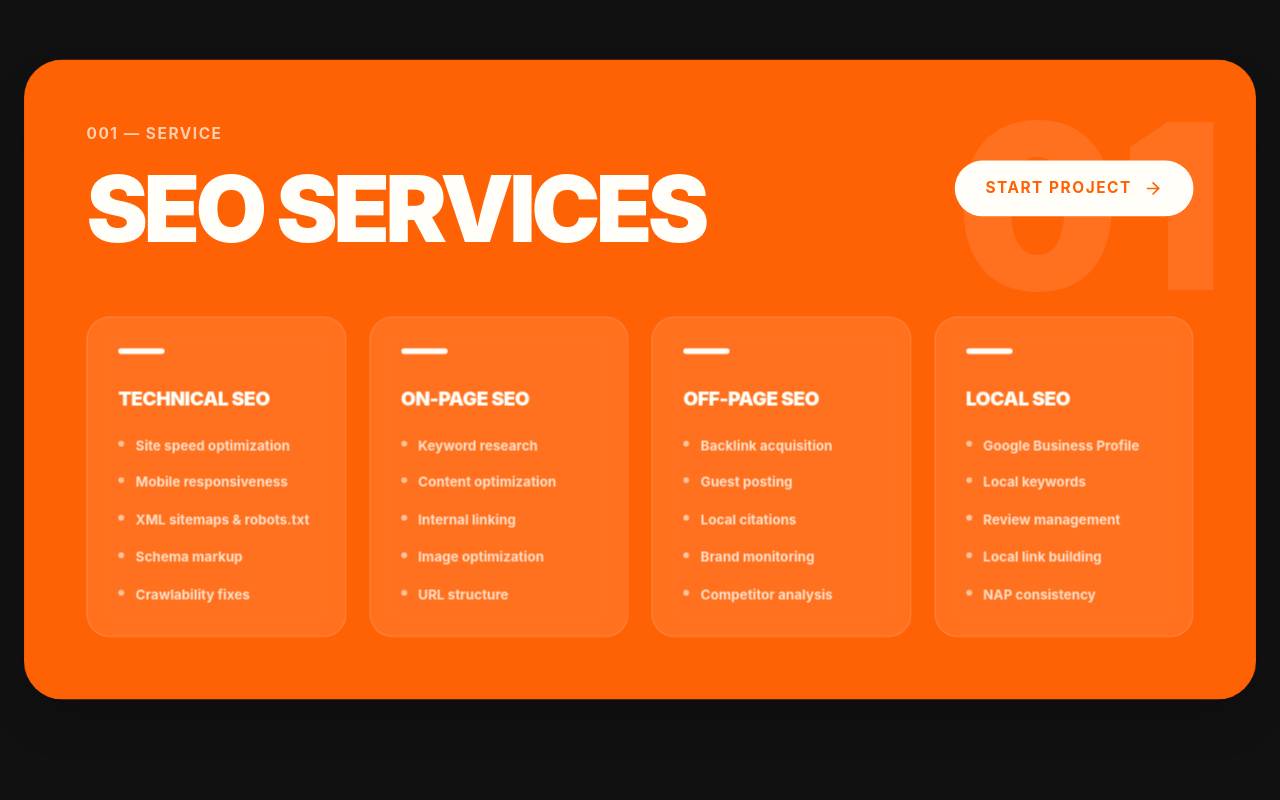
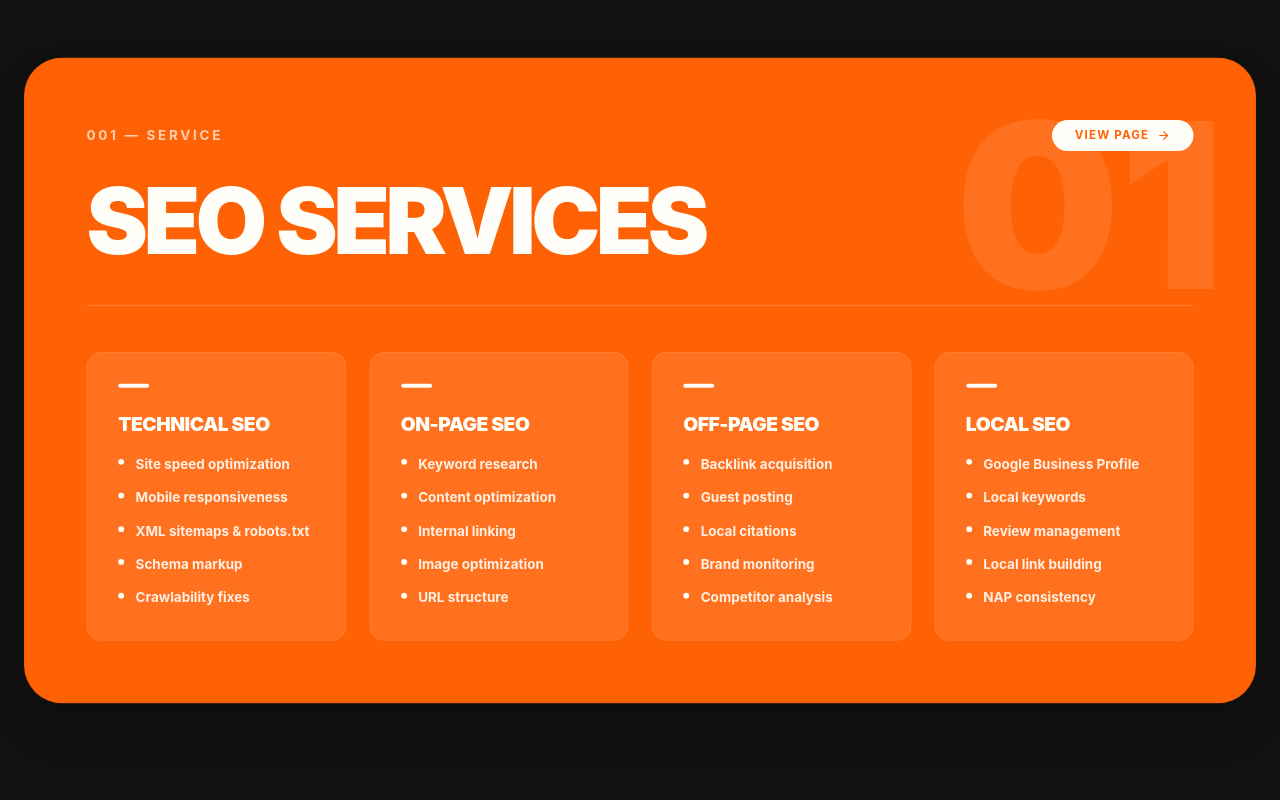
Before and after one commit to Ishaan-Gpt/eegnite-Final, a Next.js app: page / in a window 1280 px wide. Shown: the part 3980-4780 px from the top of the page. Built offline with nearby package versions, Linux system fonts and the light colour scheme; no server answers.

Commit message:
Refined Services UI to match screenshots exactly

```diff
--- a/src/components/Services.tsx
+++ b/src/components/Services.tsx
@@ -128,42 +128,50 @@ const ServiceCard = ({ service, index, total }: { service: typeof services[0], i
                 `}
             >
                 {/* Header Section */}
-                <div className="flex flex-col md:flex-row justify-between items-start md:items-center mb-16 relative z-10">
-                    <div>
-                        <div className="flex items-center gap-4 mb-4 opacity-70">
-                            <span className="font-bold tracking-widest uppercase">0{service.id} — Service</span>
+                <div className="flex flex-col mb-12 relative z-10 w-full">
+                    <div className="flex items-center justify-between w-full mb-6">
+                        <div className="flex items-center gap-4 opacity-70">
+                            <span className="font-bold tracking-[0.2em] uppercase text-sm">0{service.id} — Service</span>
                         </div>
-                        <h2 className="text-5xl lg:text-8xl font-black uppercase tracking-tighter leading-none">
-                            {service.title}
-                        </h2>
+                        {/* Desktop CTA */}
+                        <Link href={service.link} className={`hidden md:flex items-center gap-2 px-6 py-2 rounded-full font-bold uppercase text-xs tracking-widest transition-all hover:scale-105 ${isOrange ? 'bg-white text-[#FF6105]' : 'bg-[#FF6105] text-white'}`}>
+                            View Page <ArrowRight size={14} />
+                        </Link>
                     </div>
-                    <Link href={service.link} className={`hidden md:flex items-center gap-3 px-8 py-4 rounded-full font-bold uppercase tracking-widest transition-all hover:scale-105 ${isOrange ? 'bg-white text-[#FF6105]' : 'bg-[#FF6105] text-white'}`}>
-                        Start Project <ArrowRight size={20} />
-                    </Link>
+
+                    <h2 className="text-5xl lg:text-8xl font-black uppercase tracking-tighter leading-none mb-10">
+                        {service.title}
+                    </h2>
+
+                    {/* Separator Line */}
+                    <div className={`w-full h-px ${isOrange ? 'bg-white/20' : 'bg-black/10'}`} />
                 </div>
 
                 {/* Sub-Cards Grid */}
-                <div className="grid md:grid-cols-2 lg:grid-cols-4 gap-6 relative z-10">
+                <div className="grid md:grid-cols-2 lg:grid-cols-4 gap-6 relative z-10 h-full">
                     {service.subCards.map((card, i) => (
                         <div
                             key={i}
                             className={`
-                                rounded-3xl p-8 flex flex-col h-full
-                                ${isOrange ? 'bg-white/10 backdrop-blur-md border border-white/20' : 'bg-[#FAFAFA] border border-black/5'}
+                                rounded-2xl p-8 flex flex-col justify-start h-full
+                                ${isOrange
+                                    ? 'bg-white/10 border border-white/10'
+                                    : 'bg-white border border-black/[0.05] shadow-[0_10px_30px_rgba(0,0,0,0.03)]'
+                                }
                             `}
                         >
                             {/* Top Accent Line */}
-                            <div className={`w-12 h-1.5 rounded-full mb-8 ${isOrange ? 'bg-white' : 'bg-[#FF6105]'}`} />
+                            <div className={`w-8 h-1 rounded-full mb-6 ${isOrange ? 'bg-white' : 'bg-[#FF6105]'}`} />
 
-                            <h3 className={`text-xl font-black uppercase tracking-tight mb-6 ${isOrange ? 'text-white' : 'text-black'}`}>
+                            <h3 className={`text-xl font-black uppercase tracking-tight mb-4 ${isOrange ? 'text-white' : 'text-[#FF6105]'}`}>
                                 {card.title}
                             </h3>
 
-                            <ul className="space-y-4">
+                            <ul className="space-y-3">
                                 {card.items.map((item, idx) => (
                                     <li key={idx} className="flex items-start gap-3 text-sm font-bold">
-                                        <div className={`w-1.5 h-1.5 rounded-full mt-1.5 shrink-0 ${isOrange ? 'bg-white/60' : 'bg-[#FF6105]'}`} />
-                                        <span className={`${isOrange ? 'text-white/80' : 'text-black/60'} leading-relaxed`}>
+                                        <div className={`w-1.5 h-1.5 rounded-full mt-1.5 shrink-0 ${isOrange ? 'bg-white' : 'bg-[#FF6105]'}`} />
+                                        <span className={`${isOrange ? 'text-white/90' : 'text-black/60'} leading-relaxed`}>
                                             {item}
                                         </span>
                                     </li>
```
